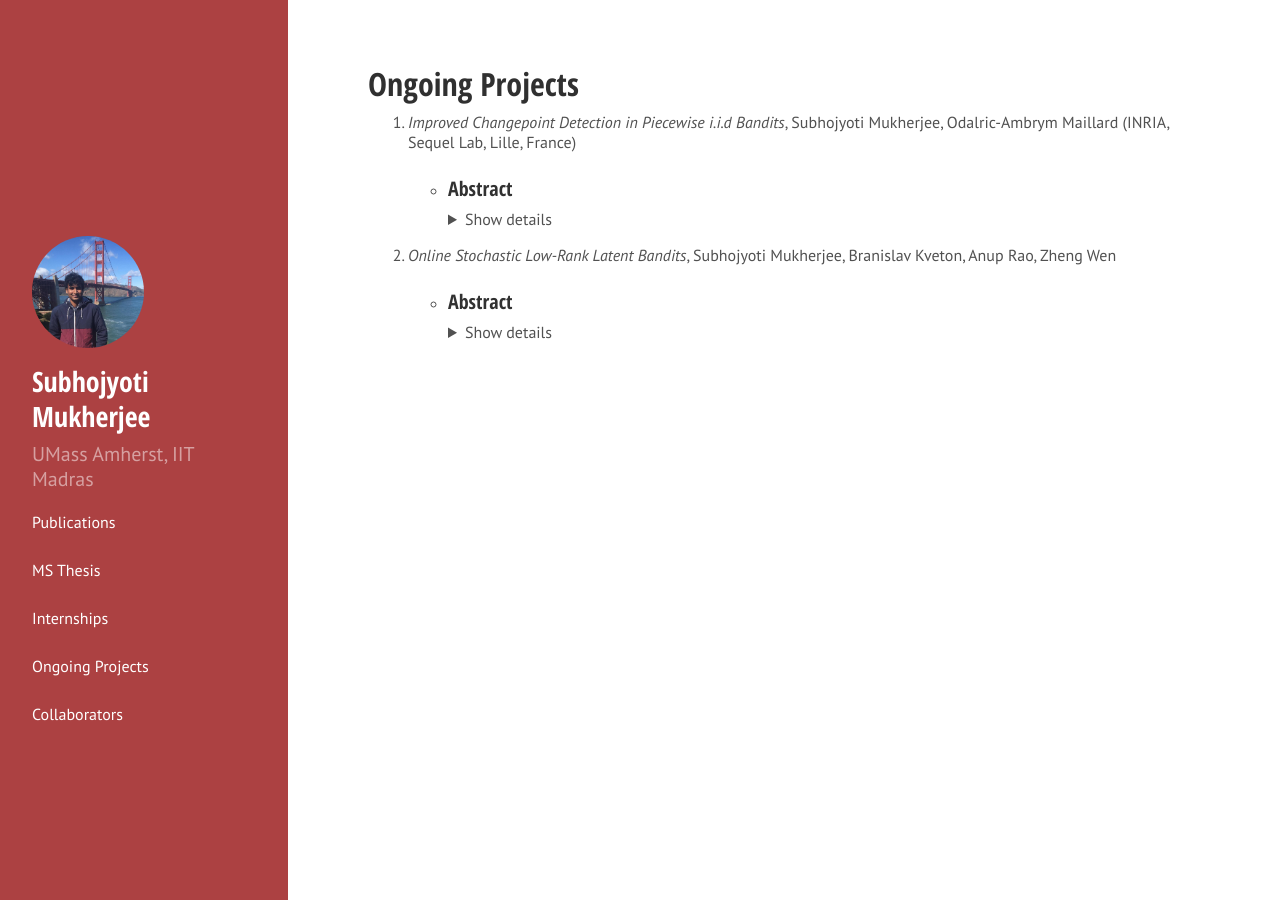
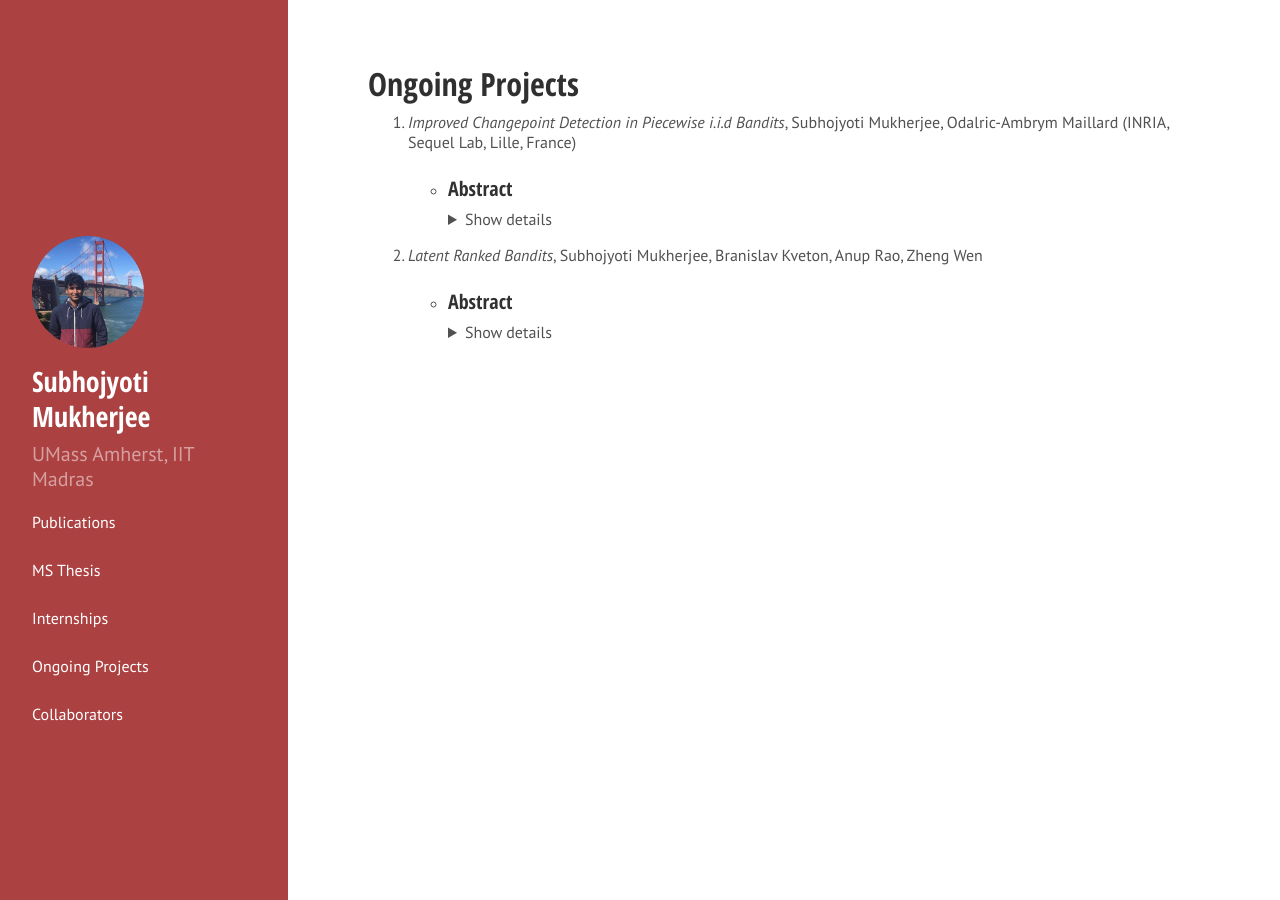
Before and after one commit to Subhojyoti22/subhojyoti.github.io, a Jekyll site: the page built from ongoing.md, in a window 1280 px wide. Built offline with Jekyll 4.4.1, drawn with Linux system fonts in a browser that asks for light colours; Markdown is read by kramdown in place of the engine named in the settings.

Commit message:
Update ongoing.md

```diff
--- a/ongoing.md
+++ b/ongoing.md
@@ -14,7 +14,7 @@ title: Ongoing Projects
           <p> We consider the setup of stochastic multi-armed bandits in the case when reward distributions are piecewise i.i.d. with unknown changepoints. Out of generality, we assume the reward distributions to be bounded and thus do not restrict to specific parametric exponential families. Due to the regret minimization objective, we study the change of mean, in the context when not only the change times are unknown, but also the mean before and after any change. We focus on the case when changes happen simultaneously on all arms, and in stark contrast with the existing literature, we target gap-dependent (as opposed to only gap-independent) regret bounds involving the magnitude of changes and optimality-gaps. We introduce two simple adaptations of UCB-strategies that employ scan-statistics in order to actively detect the changepoints, without knowing in advance the number of changepoints G. We also derive gap-independent regret bounds. The first strategy UCB-CPD does not know the time horizon T and achieve a O(√(GT)log T) regret bound, while the second strategy ImpCPD makes use of the knowledge of T to remove the log T dependency thereby closing an important gap with respect to the lower bound. Empirically, ImpCPD outperforms most of the passive and adaptive algorithms except the oracle-based algorithms that have access to the exact changepoints in all the considered environments.</p>
       </details>
 
-2. *Online Stochastic Low-Rank Latent Bandits*, Subhojyoti Mukherjee, Branislav Kveton, Anup Rao, Zheng Wen
+2. *Latent Ranked Bandits*, Subhojyoti Mukherjee, Branislav Kveton, Anup Rao, Zheng Wen
 
    * ### Abstract ###
 
```
